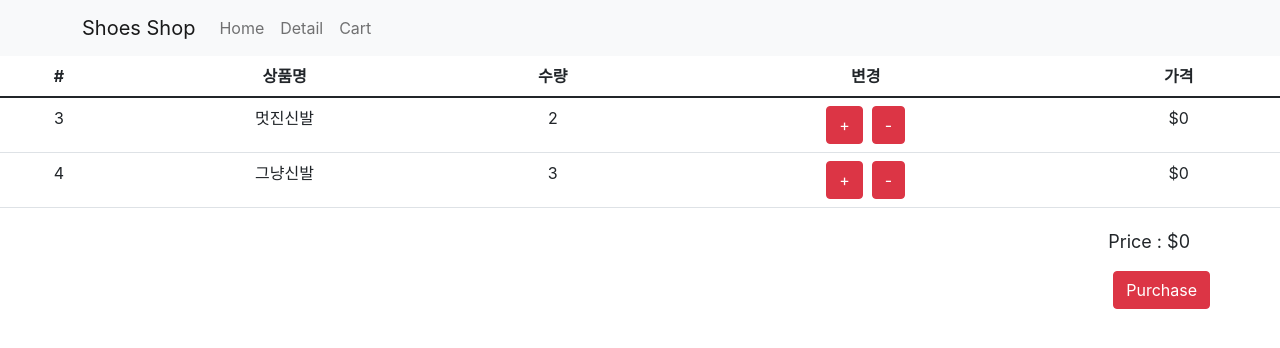
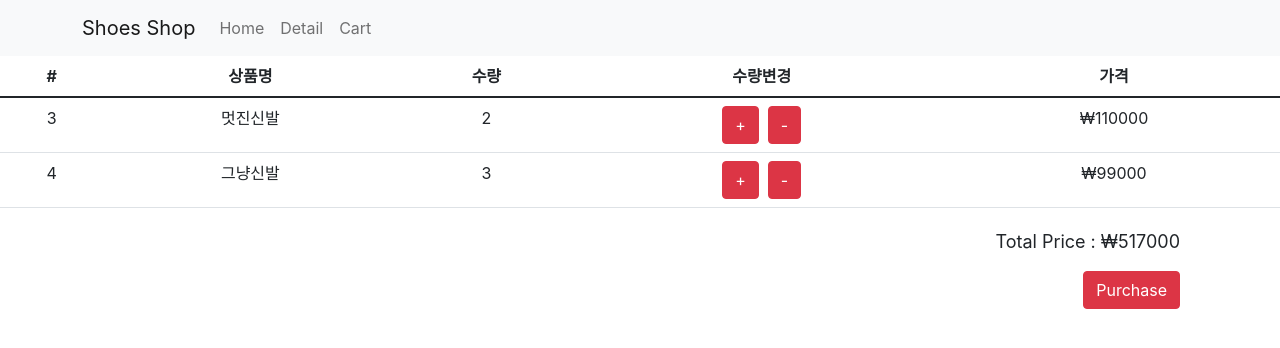
Before and after one commit to yongsin729/React-Shop, a React (Create React App) app: page /cart in a window 1280 px wide. Shown: the top 348 px of the page. Built offline with nearby package versions, Linux system fonts and the light colour scheme.

Commit message:
shopping basket2

```diff
--- a/src/App.css
+++ b/src/App.css
@@ -55,12 +55,12 @@
 .cart-buy{
   margin-top: 20px;
   text-align: right;
-  margin-right: 70px;
+  margin-right: 100px;
 }
 .cart-buy p{
   font-size: 18px;
   font-weight: 300px;
-  margin-right: 20px;
+  margin-right: 0px;
 }
 .buy-button{
 }
--- a/src/Cart.js
+++ b/src/Cart.js
@@ -7,7 +7,7 @@ function Cart(props){
 
 let state=useSelector((state)=>state);
 let dispatch=useDispatch();
-
+let total=0;
     return (
         <div>
             <Table>
@@ -16,12 +16,16 @@ let dispatch=useDispatch();
       <th>#</th>
       <th>상품명</th>
       <th>수량</th>
-      <th>변경</th>
+      <th>수량변경</th>
       <th>가격</th>
     </tr>
   </thead>
   <tbody>
         {state.reducer.map(function(a,i){
+            let tmp=0;
+
+            tmp+=state.reducer[i].price*state.reducer[i].quan;
+            total+=tmp;
             return (
                 <tr key={i}>
                 <td>{state.reducer[i].id}</td>
@@ -34,11 +38,12 @@ let dispatch=useDispatch();
                     dispatch({type : '수량감소',data:i})
                 }}>-</button>
                 </td>
-
-                <td>$0</td>
+                <td>₩{state.reducer[i].price}</td>
               </tr>
 
             )
+
+
         })}
 {/*
     <tr>
@@ -62,7 +67,7 @@ let dispatch=useDispatch();
 
 </Table>
 <div className='cart-buy'>
-    <p>Price : $0</p>
+    <p>Total Price : ₩{total}</p>
   <button className='btn btn-danger buy-button'>Purchase</button>
   </div>
 {
--- a/src/Detail.js
+++ b/src/Detail.js
@@ -63,7 +63,7 @@ function Detail(props){
         }}></input></p>
           <button className="btn btn-danger" onClick={()=>{
             //   props.재고변경([9,10,10]);
-              props.dispatch({type:'항목추가',payload:{id:찾은상품.id,name:찾은상품.title,quan:amount}})
+              props.dispatch({type:'항목추가',payload:{id:찾은상품.id,name:찾은상품.title,quan:amount,price:찾은상품.price}})
               history.push('/cart');
           }}>주문하기</button>
           &nbsp;
--- a/src/index.js
+++ b/src/index.js
@@ -19,7 +19,7 @@ function reducer2(state=alert초기값,액션){
     return state;
   }
 }//무조건 function 안에있는 state를 이용해서 사용. 기존변수 사용 X
-let 기본값=[{id:3,name:'멋진신발',quan:2},{id:4,name:'그냥신발',quan:3}];
+let 기본값=[{id:3,name:'멋진신발',quan:2,price:110000},{id:4,name:'그냥신발',quan:3,price:99000}];
 
 function reducer(state=기본값,액션){
     if(액션.type==='항목추가'){
```
